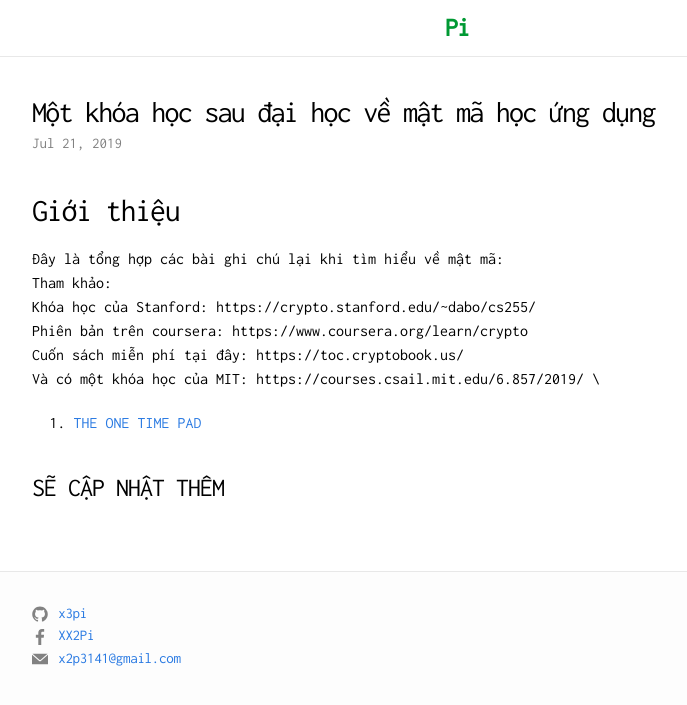
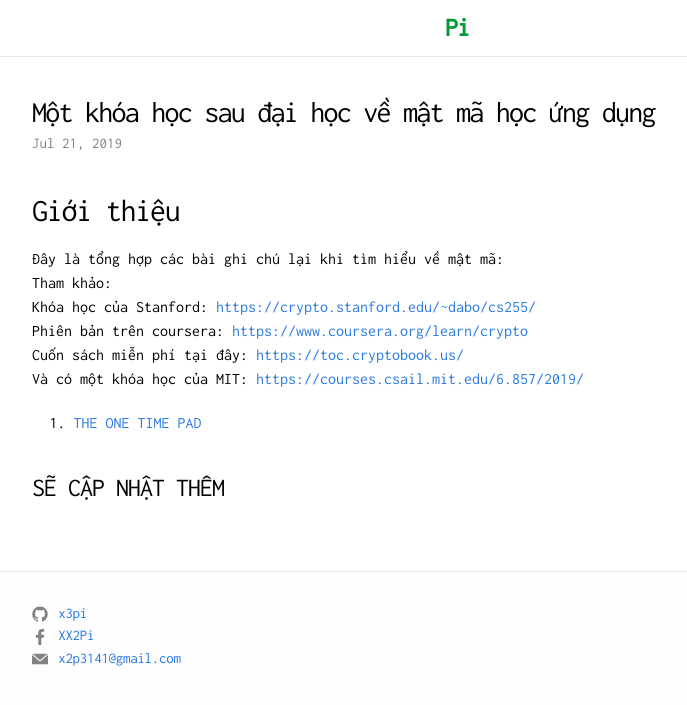
Before and after one commit to x3pi/x3pi.github.io, a Jekyll site: the page built from _posts/2019-07-21-mot-khoa-hoc-sau-dai-hoc-ve-mat-ma-hoc-ung-dung.md, in a window 1280 px wide. Shown: the top 705 px of the page, without its empty margins (208-895 px from the left). Built offline with Jekyll 4.4.1, drawn with Linux system fonts in a browser that asks for light colours; nearby versions of some CDN libraries; part of the change alters nothing that is shown.

```diff
--- a/_posts/2019-07-21-mot-khoa-hoc-sau-dai-hoc-ve-mat-ma-hoc-ung-dung.md
+++ b/_posts/2019-07-21-mot-khoa-hoc-sau-dai-hoc-ve-mat-ma-hoc-ung-dung.md
@@ -11,10 +11,10 @@ creationdate: 2019-07-21 00:00:00 +07:00
 
 Đây là tổng hợp các bài ghi chú lại khi tìm hiểu về mật mã:\
 Tham khảo:\
-Khóa học của Stanford: https://crypto.stanford.edu/~dabo/cs255/ \
-Phiên bản trên coursera: https://www.coursera.org/learn/crypto \
-Cuốn sách miễn phí tại đây: https://toc.cryptobook.us/ \
-Và có một khóa học của MIT: https://courses.csail.mit.edu/6.857/2019/ \
+Khóa học của Stanford: [https://crypto.stanford.edu/~dabo/cs255/](https://crypto.stanford.edu/~dabo/cs255/) \
+Phiên bản trên coursera: [https://www.coursera.org/learn/crypto ](https://www.coursera.org/learn/crypto)\
+Cuốn sách miễn phí tại đây: [https://toc.cryptobook.us/](https://toc.cryptobook.us/) \
+Và có một khóa học của MIT:  [https://courses.csail.mit.edu/6.857/2019/](https://courses.csail.mit.edu/6.857/2019/)
 
 1. [THE ONE TIME PAD](x3pi.github.io/reveal/crypto/01-otp.html)
 
```
